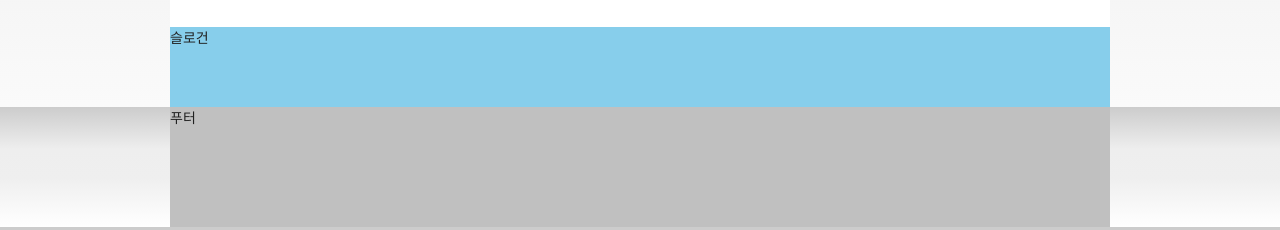
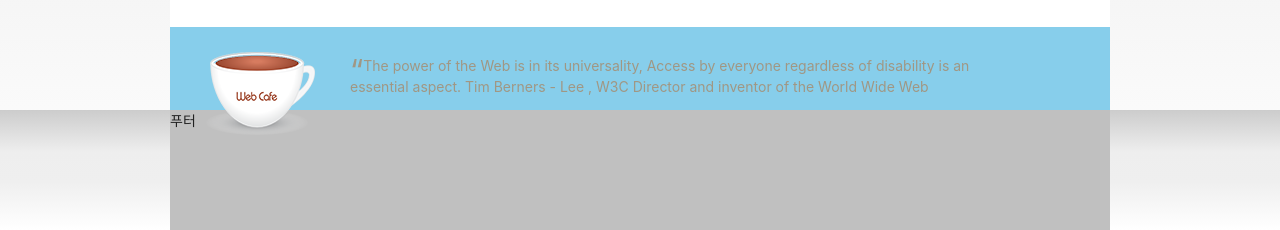
Before and after one commit to jh1109/HTML5, a plain HTML site: page index.html in a window 1280 px wide. Shown: the part 753-983 px from the top of the page. Drawn offline with Linux system fonts and the light colour scheme; a web font is replaced by a local one.

Commit message:
슬로건 디자인 완성

```diff
--- a/index.html
+++ b/index.html
@@ -311,7 +311,16 @@
       </div>
     </div>
   </main>
-  <article class="slogan">슬로건</article>
+  <article class="slogan">
+    <h2 class="slogan-title" title="웹카페에서 웹표준을">슬로건</h2>
+    <p class="slogan-content">
+      <q cite="http://w3.org/WAI">The power of the Web is in its universality, Access by everyone regardless of disability is an essential aspect.</q>
+      Tim Berners - Lee , W3C Director and inventor of the World Wide Web
+    </p>
+    <footer class="a11y-hidden">
+      출처 : W3C, http://w3.org/WAI/
+    </footer>
+  </article>
   <footer class="footer">
     <div class="footer-inner">
       푸터
--- a/styles/style.css
+++ b/styles/style.css
@@ -689,7 +689,38 @@ body {
 /* 슬로건 */
 .slogan {
   background: skyblue;
-  height: 10vh;
+  clear: both;
+  position: relative;
+  padding: 15px 100px 15px 180px;
+}
+.slogan-title {
+  position: absolute;
+  bottom: -25px;
+  left: 35px;
+  width: 110px;
+  height: 83px;
+  text-align: center;
+  line-height: 83px;
+}
+.slogan-title::before {
+  content: "";
+  position: absolute;
+  top: 0;
+  left: 0;
+  width: 100%;
+  height: 100%;
+  background: url(./images/coffee.png) no-repeat 0 0;
+}
+.slogan-content {
+  color: #a09784;
+}
+.slogan-content q::before {
+  display: inline-block;
+  font-size: 3rem;
+  transform: translateY(10px);
+}
+.slogan-content q::after {
+  content: "";
 }
 /* 푸터 */
 .footer {
```
